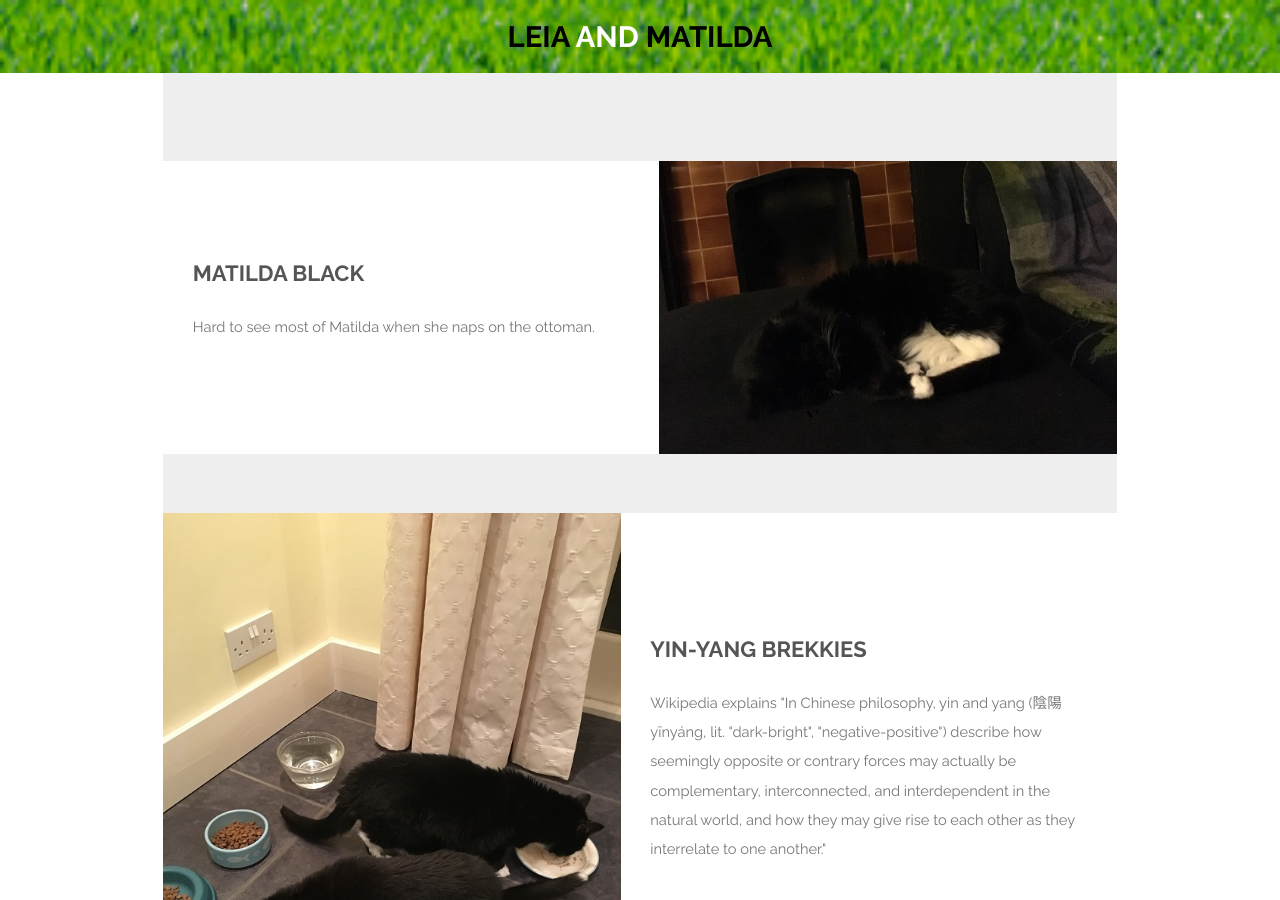
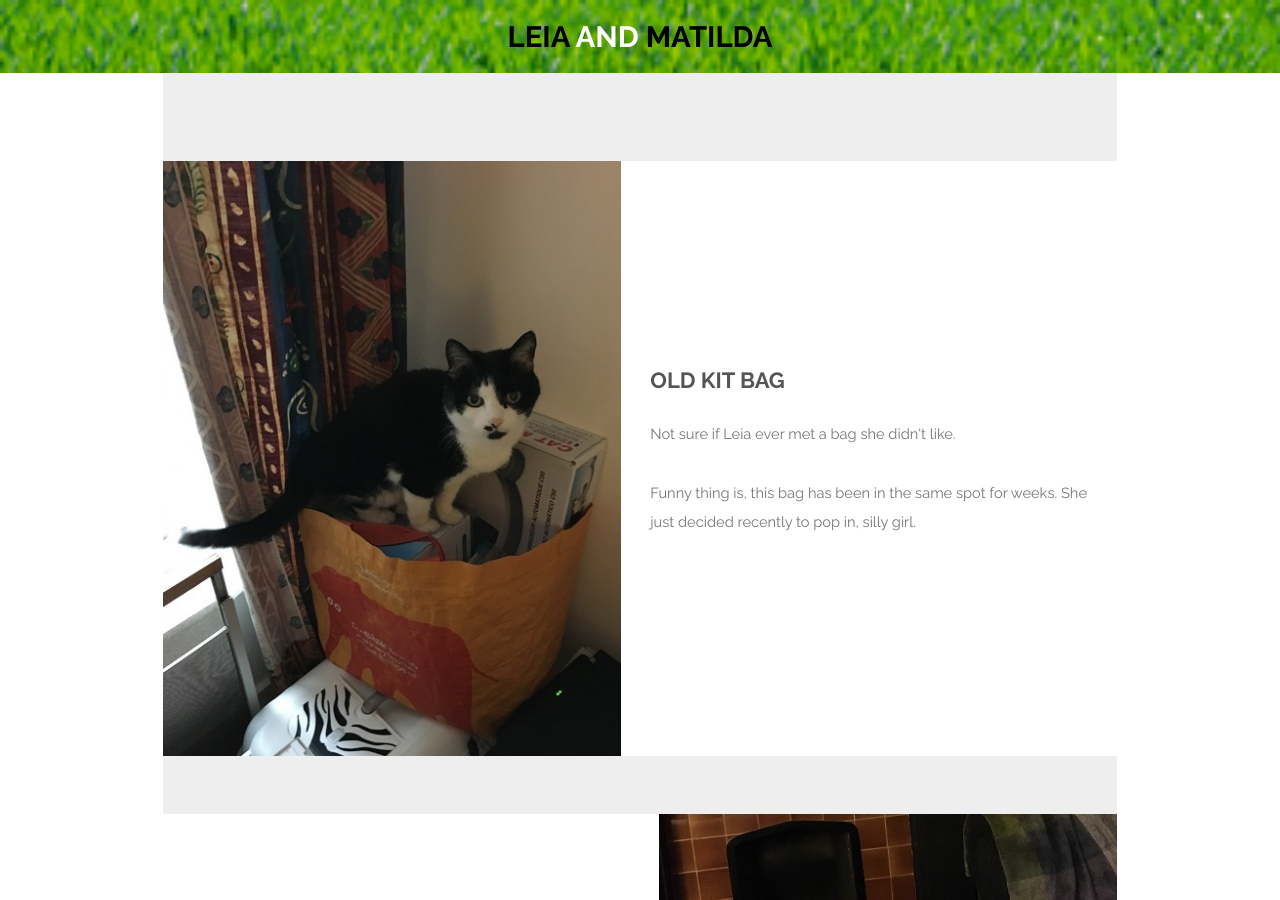
Before and after one commit to jaypalexa/leia-and-matilda, a Jekyll site: the page built from index.md, in a window 1280 px wide and 900 px high. Built offline with Jekyll 4.4.1, drawn with Linux system fonts in a browser that asks for light colours.

Commit message:
"Old Kit Bag" post.

```diff
--- a/index.md
+++ b/index.md
@@ -6,6 +6,14 @@ description: A photo essay by Leia and Matilda
 ---
 <section id="one" class="wrapper style1">
   <div class="inner">
+    <article class="feature left">
+      <span class="image"><a href="{{ site.url }}{{ site.baseurl }}/assets/images/20170821_1857_leia.jpg"><img src="{{ site.url }}{{ site.baseurl }}/assets/images/20170821_1857_leia.jpg" /></a></span>
+      <div class="content">
+        <h2>Old Kit Bag</h2>
+        <p>Not sure if Leia ever met a bag she didn't like.</p>
+        <p>Funny thing is, this bag has been in the same spot for weeks.  She just decided recently to pop in, silly girl.</p>
+      </div>
+    </article>
     <article class="feature right">
       <span class="image"><a href="{{ site.url }}{{ site.baseurl }}/assets/images/20170816_1100_matilda.jpg"><img src="{{ site.url }}{{ site.baseurl }}/assets/images/20170816_1100_matilda.jpg" /></a></span>
       <div class="content">
```
Also changed, not shown: assets/images/20170821_1857_leia.jpg.
